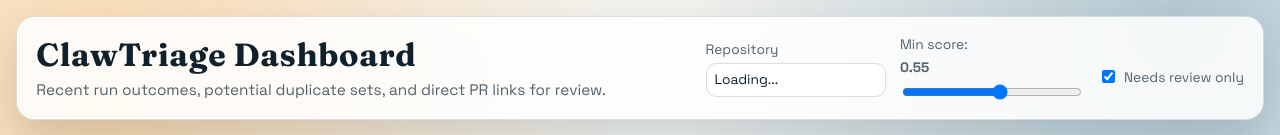
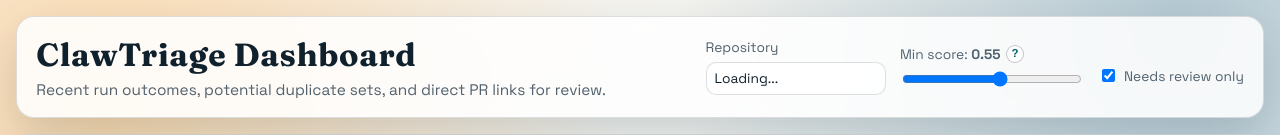
Before and after one commit to bgits/ClawTriage, a React (Vite) app in the folder apps/dashboard/: page / in a window 1280 px wide. Shown: the top 135 px of the page. Built offline with nearby package versions, Linux system fonts and the light colour scheme; no server answers.

Commit message:
dashboard: add min score help tooltip

```diff
--- a/apps/dashboard/src/App.tsx
+++ b/apps/dashboard/src/App.tsx
@@ -38,6 +38,8 @@ const CONFIGURED_REPO_LABEL =
   CONFIGURED_REPO_OWNER.length > 0 && CONFIGURED_REPO_NAME.length > 0
     ? `${CONFIGURED_REPO_OWNER}/${CONFIGURED_REPO_NAME}`
     : null;
+const MIN_SCORE_HELP_TEXT =
+  "Min score filters sets by their strongest duplicate score. Raise it to show only stronger matches; lower it to include weaker or more uncertain matches.";
 
 function shortSha(sha: string): string {
   return sha.slice(0, 7);
@@ -277,7 +279,23 @@ export default function App() {
           </label>
 
           <label>
-            Min score: <strong>{minScore.toFixed(2)}</strong>
+            <span className="control-label-with-help">
+              <span>
+                Min score: <strong>{minScore.toFixed(2)}</strong>
+              </span>
+              <span className="tooltip-wrapper">
+                <button
+                  type="button"
+                  className="tooltip-trigger"
+                  aria-label="What min score means"
+                >
+                  ?
+                </button>
+                <span className="tooltip-bubble" role="tooltip">
+                  {MIN_SCORE_HELP_TEXT}
+                </span>
+              </span>
+            </span>
             <input
               type="range"
               min={0}
--- a/apps/dashboard/src/styles.css
+++ b/apps/dashboard/src/styles.css
@@ -84,6 +84,65 @@ a:hover {
   gap: 0.35rem;
   font-size: 0.86rem;
   color: var(--text-muted);
+}
+
+.control-label-with-help {
+  display: inline-flex;
+  align-items: center;
+  gap: 0.35rem;
+}
+
+.tooltip-wrapper {
+  position: relative;
+  display: inline-flex;
+  align-items: center;
+}
+
+.tooltip-trigger {
+  width: 1.1rem;
+  height: 1.1rem;
+  border: 1px solid rgba(16, 33, 46, 0.25);
+  border-radius: 999px;
+  background: #fff;
+  color: var(--accent);
+  font-size: 0.72rem;
+  font-weight: 700;
+  line-height: 1;
+  cursor: help;
+  display: inline-flex;
+  align-items: center;
+  justify-content: center;
+  padding: 0;
+}
+
+.tooltip-trigger:focus-visible {
+  outline: 2px solid var(--accent);
+  outline-offset: 1px;
+}
+
+.tooltip-bubble {
+  position: absolute;
+  top: calc(100% + 0.35rem);
+  left: 50%;
+  transform: translateX(-50%);
+  width: 250px;
+  padding: 0.45rem 0.55rem;
+  border-radius: 10px;
+  border: 1px solid rgba(8, 33, 46, 0.18);
+  background: rgba(255, 255, 255, 0.98);
+  color: var(--text-main);
+  box-shadow: 0 8px 24px rgba(8, 33, 46, 0.18);
+  font-size: 0.74rem;
+  line-height: 1.35;
+  opacity: 0;
+  pointer-events: none;
+  transition: opacity 120ms ease;
+  z-index: 5;
+}
+
+.tooltip-wrapper:hover .tooltip-bubble,
+.tooltip-wrapper:focus-within .tooltip-bubble {
+  opacity: 1;
 }
 
 select,
```
